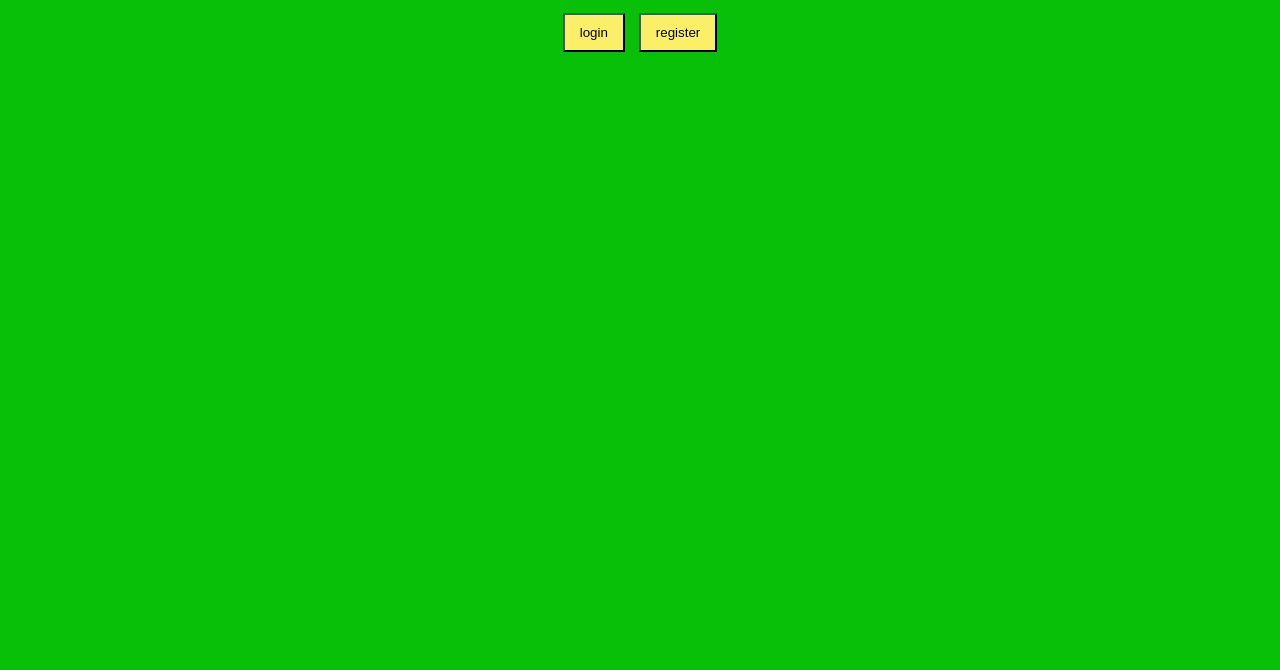
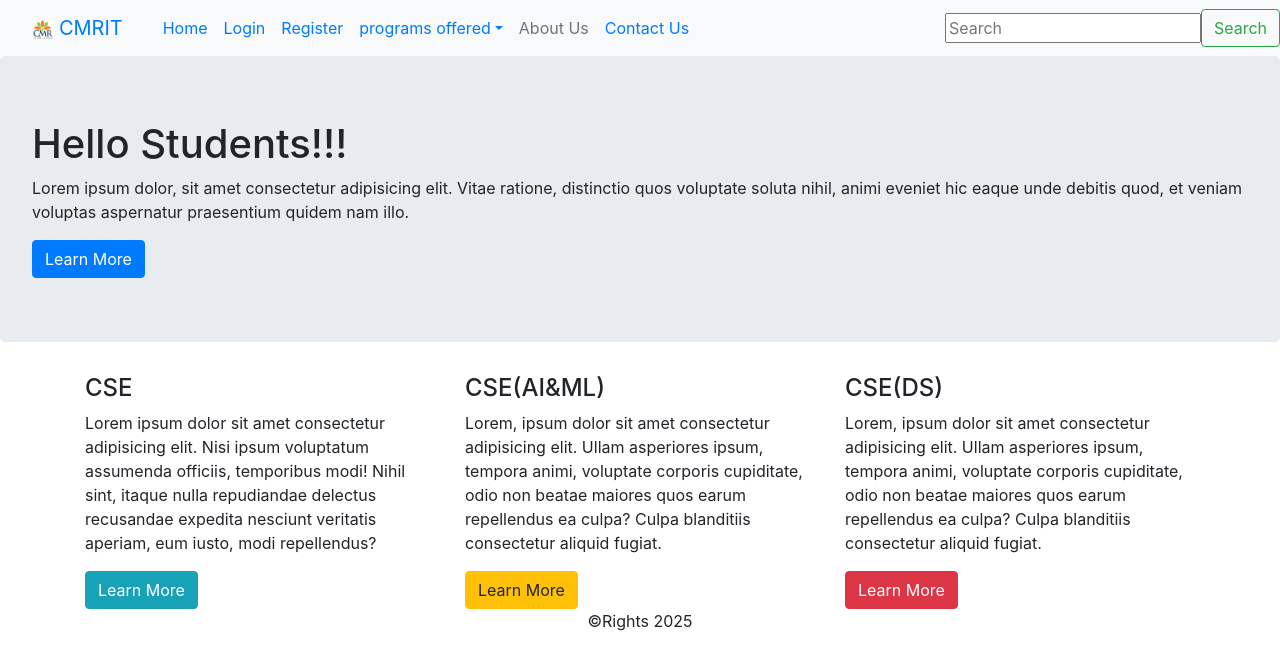
Before and after one commit to rohithprabhaspedalapu/NodeJS_lab, a plain HTML site: page index.html in a window 1280 px wide. Drawn offline with nearby package versions, Linux system fonts and the light colour scheme.

Commit message:
Add files via upload

```diff
--- a/index.html
+++ b/index.html
@@ -1,125 +1,94 @@
-
 <!DOCTYPE html>
 <html>
+
 <head>
     <meta charset='utf-8'>
     <meta http-equiv='X-UA-Compatible' content='IE=edge'>
-    <title>User Registration and Login form"></form></title>
+    <title>Simple web page using bootstrap</title>
+    <link rel="stylesheet" href="https://cdn.jsdelivr.net/npm/bootstrap@4.6.2/dist/css/bootstrap.min.css">
+    <script src="https://cdn.jsdelivr.net/npm/jquery@3.5.1/dist/jquery.slim.min.js"></script>
+    <script src="https://cdn.jsdelivr.net/npm/bootstrap@4.6.2/dist/js/bootstrap.bundle.min.js"></script>
     <style>
-        body{
-            display: flex;
-            flex-direction: column;
-            align-items: center;
-            height: 100vh;
-            background-color: rgb(8, 192, 8);
-
-        }
-        table {
-            margin-top: 20px;
-            border-collapse: collapse;
-            width: 100px;
-            display: none;
-        }
-        td {
-            padding: 10px;
-        }
-        button {
-            margin: 5px;
-            padding: 10px 15px;
-            cursor: pointer;
-            background-color: rgb(251, 239, 103);
-        }
-        input {
-            width: 100%;
-            padding: 10px;
-            margin: 5px 0;
+        form {
+            position: absolute;
+            right: 0px;
         }
     </style>
 </head>
+
 <body>
-    <div>
-        <button onclick="showForm('login')">login</button>
-        <button onclick="showForm('register')">register</button>
+    <div class="">
+        <nav class="navbar nav navbar-expand-md bg-light">
+            <a class="navbar-brand nav-link" href="#">
+                <img src="CMRIT-LOGO.jpg" height="20px" ,width="20px">
+                CMRIT</a>
+            <ul class="collapse navbar-collapse navbar-nav">
+                <li class="nav-item">
+                    <a class="nav-link " href="#">Home</a>
+                </li>
+                <li class="nav-item">
+                    <a class="nav-link" href="#">Login</a>
+                </li>
+                <li class="nav-item">
+                    <a class="nav-link" href="#">Register</a>
+                </li>
+                <li class="nav-item dropdown">
+                    <a class="nav-link active dropdown-toggle" href="#" data-toggle="dropdown" aria-expanded="false">
+                        programs offered</a>
+                    <div class="dropdown-menu">
+                        <a class="dropdown-item" href="#">B.Tech</a>
+                        <a class="dropdown-item" href="#">M.Tech</a>
+                        <a class="dropdown-item" href="#">MBA</a>
+                    </div>
+                </li>
+                <li class="nav-item">
+                    <a class="nav-link disabled" href="#">About Us</a>
+                </li>
+                <li class="nav-item">
+                    <a class="nav-link" href="#">Contact Us</a>
+                </li>
+                <form class="form-inline">
+                    <input type="text" placeholder="Search">
+                    <button class="btn btn-outline-success">Search</button>
+                </form>
+            </ul>
+        </nav>
     </div>
-    <table id="formTable">
-        <tbody>
-            <tr id="loginRow" style="display: none;">
-                <td>
-                    <h2>Login</h2>
-                    <form onsubmit="return validatelogin()">
-                        Username:<input type="text" id="loginUsername" placeholder="username" required>
-                        Password:<input type="password" id="loginPassword" placeholder="Password" required>
-                        <button type="submit">Submit</button>
-                    </form>
-                </td>
-            </tr>
-            <tr id="registerRow" style="display: none;">
-                <td>
-                    <h2>Register</h2>
-                    <form onsubmit="return validateRegister()">
-                        Name:<input type="text" id="registerName" placeholder="Name" required>
-                        Phone:<input type="text" id="registerPhone" placeholder="Phone" required>
-                        Email Id:<input type="email" id="registerEmail" placeholder="Email" required>
-                        Gender:<input type="radio" name="gender" value="male">Male
-                        <input type="radio" name="gender" value="female">Female<br/>
-                        DOB:<input type="date" id="registerDOB" placeholder="Date Of Birth" required>
-                        Password:<input type="password" id="registerPassword" placeholder="Password" required>
-                        <button type="submit">Submit</button>
-                    </form>
-                </td>
-            </tr>
-        </tbody>
-    </table>
-    <script>
-        function showForm(formType){
-            document.getElementById('loginRow').style.display='none';
-            document.getElementById('registerRow').style.display='none';
-            document.getElementById('formTable').style.display='Table';
+    <div class="container-fluid jumbotron">
+        <h1>Hello Students!!!</h1>
+        <p>Lorem ipsum dolor, sit amet consectetur adipisicing elit. Vitae ratione, distinctio quos voluptate soluta
+            nihil, animi eveniet hic eaque unde debitis quod, et veniam voluptas aspernatur praesentium quidem nam illo.
+        </p>
+        <button class="btn btn-primary">Learn More</button>
+    </div>
+    <div class="container">
+        <div class="row">
+            <div class="col-md-4">
+                <h4>CSE</h4>
+                <p>Lorem ipsum dolor sit amet consectetur adipisicing elit. Nisi ipsum voluptatum assumenda officiis,
+                    temporibus modi! Nihil sint, itaque nulla repudiandae delectus recusandae expedita nesciunt
+                    veritatis aperiam, eum iusto, modi repellendus?</p>
+                <button class="btn btn-info">Learn More</button>
+            </div>
+            <div class="col-md-4">
+                <h4>CSE(AI&ML)</h4>
+                <p>Lorem, ipsum dolor sit amet consectetur adipisicing elit. Ullam asperiores ipsum, tempora animi,
+                    voluptate corporis cupiditate, odio non beatae maiores quos earum repellendus ea culpa? Culpa
+                    blanditiis consectetur aliquid fugiat.</p>
+                <button class="btn btn-warning">Learn More</button>
+            </div>
+            <div class="col-md-4">
+                <h4>CSE(DS)</h4>
+                <p>Lorem, ipsum dolor sit amet consectetur adipisicing elit. Ullam asperiores ipsum, tempora animi,
+                    voluptate corporis cupiditate, odio non beatae maiores quos earum repellendus ea culpa? Culpa
+                    blanditiis consectetur aliquid fugiat.</p>
+                <button class="btn btn-danger">Learn More</button>
+            </div>
+        </div>
+    </div>
+    <div class="footer text-center">
+        <p>&copy;Rights 2025</p>
+    </div>
+</body>
 
-            if (formType ==='login'){
-                document.getElementById('loginRow').style.display='table-row';
-            }else{
-                document.getElementById('registerRow').style.display='table-row';
-            }
-        }
-        function validateLogin(){
-            const username=document.getElementById('loginUsername').value;
-            const password=document.getElementById('loginPassword').value;
-
-            if(username ===''|| password ===''){
-                alert('Please fill in all the fields.');
-                return false;
-            }
-            alert('Login successfull');
-            return false;
-
-        }
-        function validateRegister(){
-            const name = document.getElementById('registerName').value;
-            const phone = document.getElementById('registerPhone').value;
-            const email = document.getElementById('registerEmail').value;
-            const dob = document.getElementById('registerDOB').value;
-            const password = document.getElementById('registerPassword').value;
-
-            if (name ===''||phone === ''|| dob === ''|| password ===''){
-                alert('Please fill in all the fields.');
-                return false;
-            }
-            const phonePattern = /^(0-9){10}$/;
-            if (!phone.match(phonePattern)){
-                alert('Please enter a valid 10-digit phone number');
-                return false;
-            }
-            const emailPattern = /^[^\s@]+@[^\s@]+\.[^\s@]+$/;
-            if (!email.match(emailPattern)){
-                alert('Please enter a valid email address');
-                return false;
-
-        }
-        alert('Registration successfull');
-        return false;
-    }
-    </script>
-
-</body>
 </html>
```
